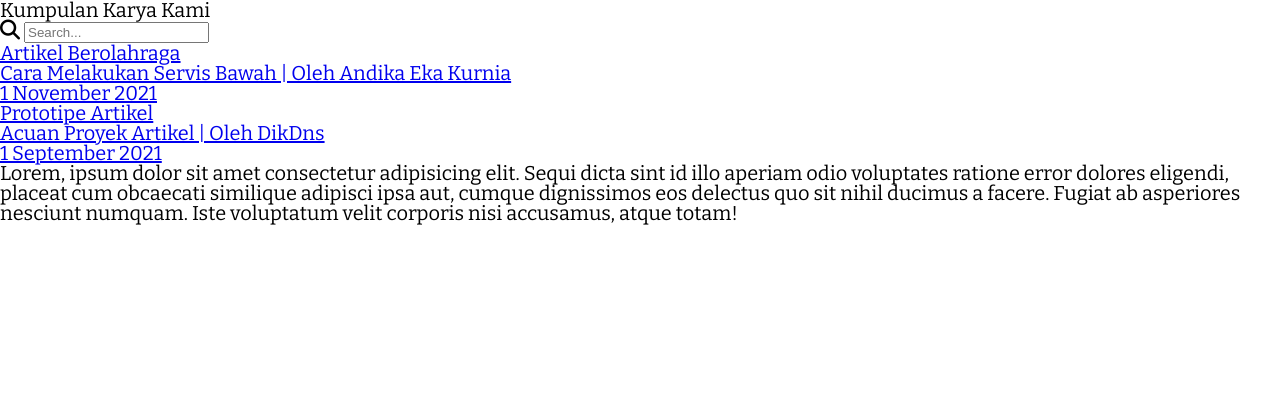
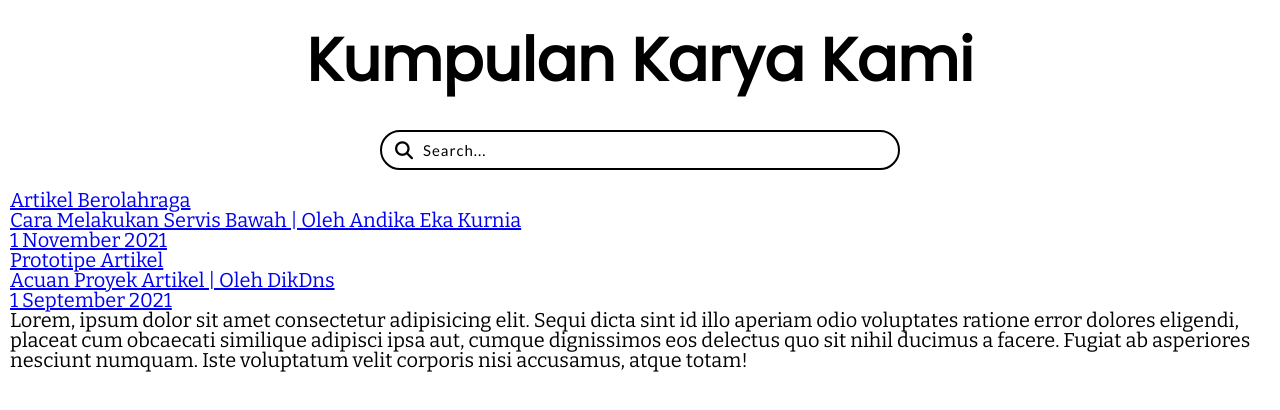
Before and after one commit to sitcomsmanda/sitcomsmanda.github.io, a plain HTML site: page index.html in a window 1280 px wide. Drawn offline with nearby package versions, Linux system fonts and the light colour scheme.

Commit message:
add search-box style

```diff
--- a/index.html
+++ b/index.html
@@ -27,11 +27,16 @@
         <!-- Header -->
         <div class="header" id="header">
             <h1>Kumpulan Karya Kami</h1>
+
         </div>
 
-        <div class="search-box" id="search-box">
-            <label for="search"><i class="fas fa-search" style="user-select: auto;"></i></label>
-            <input  class="search" name="search" id="search" type="text" placeholder="Search...">
+        <div class="box">
+
+            <div class="search-box" id="search-box">
+                <label for="search"><i class="fas fa-search" style="user-select: auto;"></i></label>
+                <input  class="search" name="search" id="search" type="text" placeholder="Search...">
+            </div>
+
         </div>
 
         <!-- Projects -->
--- a/style/main.css
+++ b/style/main.css
@@ -34,6 +34,8 @@ body {
     font-style: normal;
     text-decoration: none;
     line-height: 20px;
+
+    padding: 10px;
 }
 
 
@@ -41,3 +43,59 @@ body {
 
 
 /* Main CSS */
+/* Header */
+.header {
+    font-size: 3em;
+    font-weight: bold;
+    font-family: 'Poppins', sans-serif;
+    text-align: center;
+    margin-top: 20px;
+    padding: 20px 20px 40px;
+}
+
+/* Search Filter */
+.box {
+    padding: 20px;
+    display: flex;
+    align-items: center;
+    justify-content: center;
+}
+
+.search-box {
+    background-color: var(--primary);
+    display: flex;
+    align-items: center;
+    justify-content: space-evenly;
+    padding: 2px 8px;
+    width: 500px;
+    border-radius: 1000px;
+    border: 2px solid var(--tertiary);
+}
+
+#search {
+    font-family: 'Lato', sans-serif;
+    font-size: .75em;
+    background-color: none;
+    border: none;
+    width: 100%;
+    padding: 5px;
+}
+
+#search::placeholder {
+    font-family: inherit;
+    font-size: inherit;
+    letter-spacing: 1px;
+    color: var(--tertiary);
+}
+
+.search-box label {
+    margin-top: 2px;
+    font-weight: lighter;
+    font-size: .9em;
+    padding: 5px;
+}
+
+#search:enabled {
+    border: none;
+    outline: none;
+}
```
